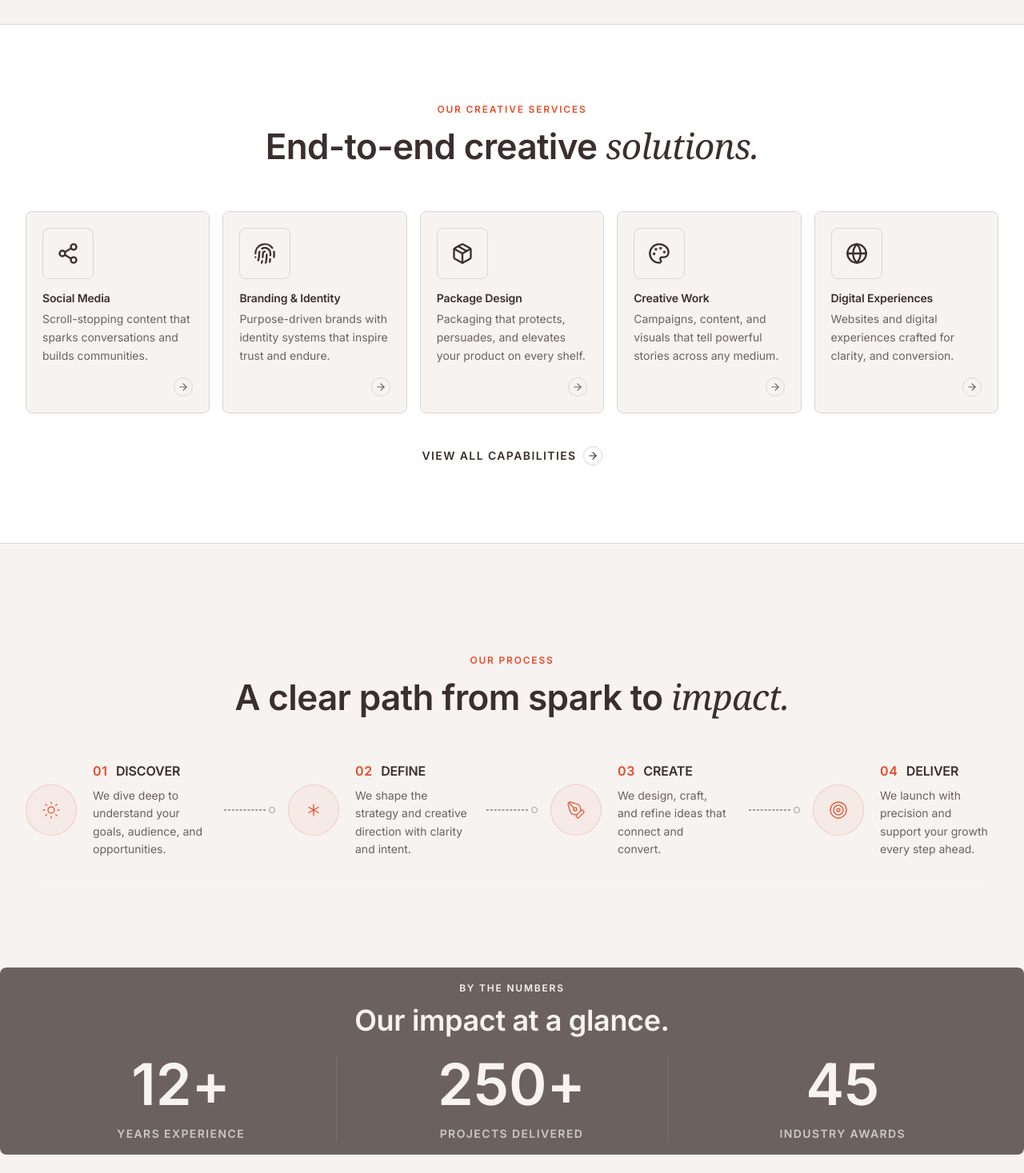
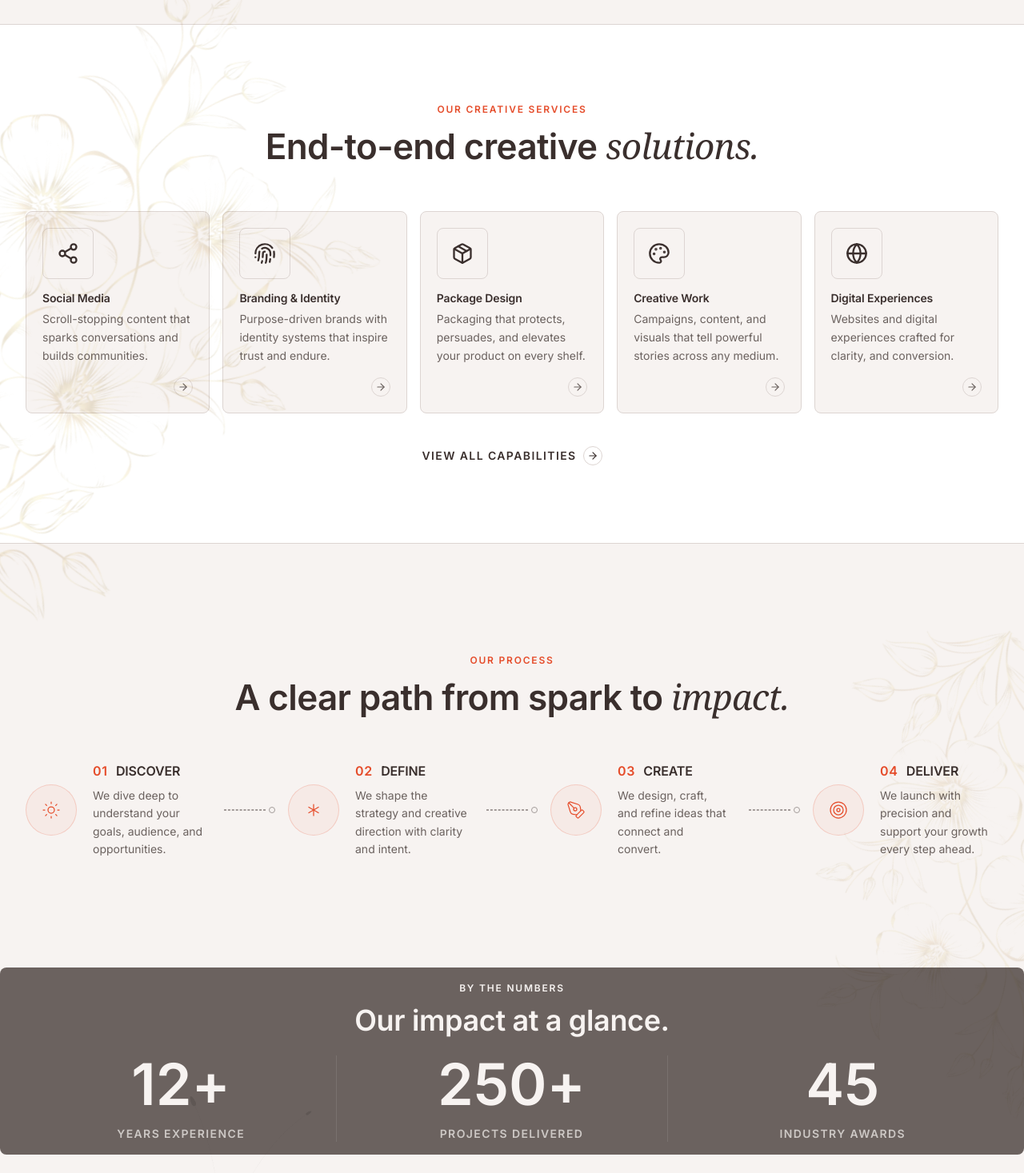
Before and after one commit to Lunor-Labs/kod-universe, a Next.js app: page / in a window 1280 px wide. Shown: the part 1330-2797 px from the top of the page at 80% size. Built offline with nearby package versions, Linux system fonts and the light colour scheme; a web font is replaced by a local one.

Commit message:
add a page decorations

```diff
--- a/app/capabilities/page.tsx
+++ b/app/capabilities/page.tsx
@@ -5,6 +5,7 @@ import { ArrowRight, Share2, Fingerprint, Package, Palette, Globe, Search, Compa
 import { SectionLabel } from "@/components/ui/SectionLabel";
 import { capabilities, processSteps } from "@/data/capabilities";
 import { projects } from "@/data/projects";
+import { DecorativeBlossoms } from "@/components/ui/DecorativeBlossoms";
 
 export const metadata: Metadata = {
   title: "Capabilities",
@@ -39,7 +40,8 @@ const deliverableItems = [
 
 export default function CapabilitiesPage() {
   return (
-    <>
+    <main className="relative bg-canvas overflow-hidden">
+      <div className="relative z-10">
       {/* Hero */}
       <section
         className="relative bg-earth overflow-hidden texture-cave pt-32 pb-20"
@@ -270,6 +272,8 @@ export default function CapabilitiesPage() {
           </div>
         </div>
       </section>
-    </>
+      </div>
+      <DecorativeBlossoms />
+    </main>
   );
 }
--- a/app/connect/page.tsx
+++ b/app/connect/page.tsx
@@ -16,6 +16,7 @@ import {
 import { InstagramIcon, LinkedinIcon, FacebookIcon } from "@/components/ui/SocialIcons";
 import { ContactForm } from "@/features/contact/ContactForm";
 import { siteConfig, services } from "@/data/site";
+import { DecorativeBlossoms } from "@/components/ui/DecorativeBlossoms";
 
 export const metadata: Metadata = {
   title: "Connect",
--- a/app/our-story/page.tsx
+++ b/app/our-story/page.tsx
@@ -1 +1,2 @@
 export { default, metadata } from "@/app/our-universe/page";
+import { DecorativeBlossoms } from "@/components/ui/DecorativeBlossoms";
--- a/app/our-universe/page.tsx
+++ b/app/our-universe/page.tsx
@@ -4,6 +4,7 @@ import { CorePillars } from "@/features/our-universe/CorePillars";
 import { TheJourney } from "@/features/our-universe/TheJourney";
 import { FounderPanel } from "@/features/our-universe/FounderPanel";
 import { OurUniverseCTA } from "@/features/our-universe/OurUniverseCTA";
+import { DecorativeBlossoms } from "@/components/ui/DecorativeBlossoms";
 
 export const metadata: Metadata = {
   title: "Our Story",
@@ -14,12 +15,15 @@ export const metadata: Metadata = {
 
 export default function OurUniversePage() {
   return (
-    <div className="bg-kod-canvas text-kod-earth">
+    <main className="relative bg-canvas overflow-hidden">
+      <div className="relative z-10">
         <OurUniverseHero />
         <CorePillars />
         <TheJourney />
         <FounderPanel />
         <OurUniverseCTA />
       </div>
+      <DecorativeBlossoms />
+    </main>
   );
 }
--- a/app/page.tsx
+++ b/app/page.tsx
@@ -10,6 +10,8 @@ import { Testimonials } from "@/features/home/Testimonials";
 import { ContactCTA } from "@/features/home/ContactCTA";
 import { projects, getFeaturedProject } from "@/data/projects";
 import { siteConfig } from "@/data/site";
+import { DecorativeBlossoms } from "@/components/ui/DecorativeBlossoms";
+import Image from "next/image";
 
 export const metadata: Metadata = {
   title: `${siteConfig.name} - ${siteConfig.tagline}`,
@@ -23,7 +25,16 @@ export default function HomePage() {
   const featuredProject = getFeaturedProject();
 
   return (
-    <>
+    <main className="relative bg-canvas overflow-hidden">
+      <div className="relative z-10">
+        <div className="absolute top-[50%] -left-[100px] w-[700px] h-[700px] pointer-events-none opacity-[0.12] mix-blend-multiply z-30 transform rotate-90">
+          <Image
+            src="/main/deco-2.png"
+            alt=""
+            fill
+            className="object-contain"
+          />
+        </div>
         <HeroSection />
         <FeaturedProjects projects={projects} />
         <ServicesOverview />
@@ -33,6 +44,8 @@ export default function HomePage() {
         <InfoCards featuredProject={featuredProject} />
         <Testimonials />
         <ContactCTA />
-    </>
+      </div>
+      <DecorativeBlossoms />
+    </main>
   );
 }
--- a/app/privacy/page.tsx
+++ b/app/privacy/page.tsx
@@ -1,4 +1,5 @@
 import type { Metadata } from "next";
+import { DecorativeBlossoms } from "@/components/ui/DecorativeBlossoms";
 
 export const metadata: Metadata = {
   title: "Privacy Policy",
--- a/app/terms/page.tsx
+++ b/app/terms/page.tsx
@@ -1,4 +1,5 @@
 import type { Metadata } from "next";
+import { DecorativeBlossoms } from "@/components/ui/DecorativeBlossoms";
 
 export const metadata: Metadata = {
   title: "Terms of Service",
--- a/app/work/page.tsx
+++ b/app/work/page.tsx
@@ -4,6 +4,7 @@ import Link from "next/link";
 import { ArrowRight } from "lucide-react";
 import { ProjectGrid } from "@/features/work/ProjectGrid";
 import { projects, getFeaturedProject } from "@/data/projects";
+import { DecorativeBlossoms } from "@/components/ui/DecorativeBlossoms";
 
 export const metadata: Metadata = {
   title: "Selected Works",
@@ -16,7 +17,8 @@ export default function WorkPage() {
   const featuredProject = getFeaturedProject();
 
   return (
-    <>
+    <main className="relative bg-canvas overflow-hidden">
+      <div className="relative z-10">
       {/* Page hero */}
       <section
         className="relative overflow-hidden texture-cave bg-earth pt-32 pb-20"
@@ -61,6 +63,8 @@ export default function WorkPage() {
       <section className="py-12 md:py-16" aria-label="Portfolio projects">
         <ProjectGrid projects={projects} featuredProject={featuredProject} />
       </section>
-    </>
+      </div>
+      <DecorativeBlossoms />
+    </main>
   );
 }
--- /dev/null
+++ b/components/ui/DecorativeBlossoms.tsx
@@ -0,0 +1,17 @@
+import Image from "next/image";
+
+export function DecorativeBlossoms() {
+  return (
+    <>
+      <div className="absolute top-[24%] -left-[200px] w-[800px] h-[800px] pointer-events-none opacity-20 mix-blend-multiply z-30 transform -rotate-12">
+        <Image src="/main/blossom.webp" alt="" fill className="object-contain" priority />
+      </div>
+      <div className="absolute top-[40%] -right-[200px] w-[600px] h-[600px] pointer-events-none opacity-[0.15] mix-blend-multiply z-30 transform rotate-135">
+        <Image src="/main/blossom.webp" alt="" fill className="object-contain" />
+      </div>
+      <div className="absolute top-[82%] left-0 w-[1000px] h-[1000px] pointer-events-none opacity-[0.12] mix-blend-multiply z-30 transform rotate-[360deg]">
+        <Image src="/main/blossom.webp" alt="" fill className="object-contain" />
+      </div>
+    </>
+  );
+}
```
Also changed, not shown: public/main/blossom.webp (added), public/main/deco-2.png (added). Lines whose indentation alone changed are shown as unchanged.
